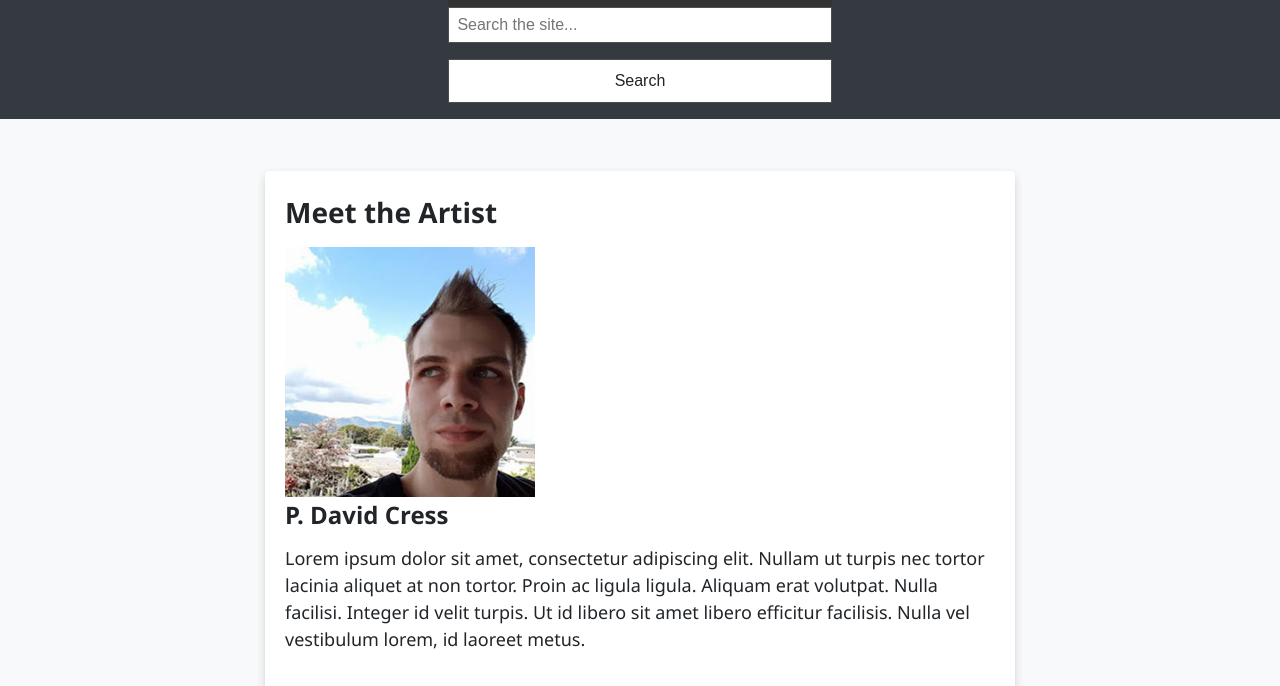
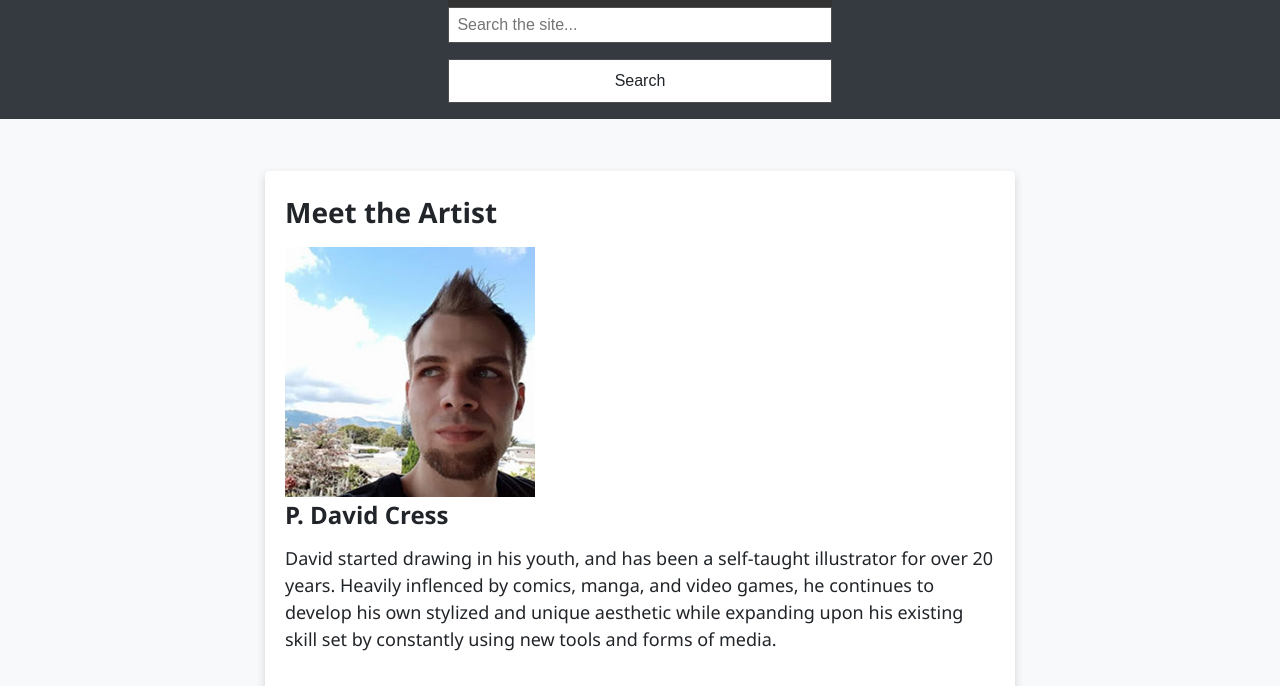
Before and after one commit to ColeBurns/CMST386, a plain HTML site: page project4/about.html in a window 1280 px wide. Shown: the part 114-800 px from the top of the page. Drawn offline with Linux system fonts and the light colour scheme.

Commit message:
Add files via upload

```diff
--- a/project4/about.html
+++ b/project4/about.html
@@ -9,7 +9,7 @@
   <meta name="copyright" content="2025 P. David Cress">
   <meta name="robots" content="index, follow">
   <title>Gallery Collective: About Us</title>
-  <link rel="stylesheet" href="https://cdnjs.cloudflare.com/ajax/libs/font-awesome/6.5.0/css/all.min.css"/>
+  <link rel="stylesheet" href="https://cdnjs.cloudflare.com/ajax/libs/font-awesome/6.5.0/css/all.min.css">
   <link rel="stylesheet" href="css/style.css">
   <link rel="icon" href="favicon/favicon.ico" type="image/x-icon">
 </head>
@@ -46,9 +46,9 @@
       <img src="images/artist.jpg" alt="Portrait of the artist" width="250" height="250">
       <div class="bio-text">
         <h3>P. David Cress</h3>
-        <p>Lorem ipsum dolor sit amet, consectetur adipiscing elit. Nullam ut turpis nec tortor lacinia aliquet at non
-          tortor. Proin ac ligula ligula. Aliquam erat volutpat. Nulla facilisi. Integer id velit turpis. Ut id libero
-          sit amet libero efficitur facilisis. Nulla vel vestibulum lorem, id laoreet metus.</p>
+        <p>David started drawing in his youth, and has been a self-taught illustrator for over 20 years.
+          Heavily inflenced by comics, manga, and video games, he continues to develop his own stylized and unique
+          aesthetic while  expanding upon his existing skill set by constantly using new tools and forms of media.</p>
           <br><br>
         <p><strong>Most Commonly Used Media:</strong></p><br>
         <ul>
@@ -88,9 +88,9 @@
       <p><a href="privacy.html">Privacy Policy</a></p>
       <p id="datetime">Loading current date/time…</p>
     </div>
-    <section class="call-to-action container">
+    <div class="call-to-action container">
         <a href="../index.html" class="button">CMST386 Index</a>
-      </section>
+    </div>
   </footer>
 
   <script>
```
Also changed, not shown: project4/account.html (+3 -3 lines), project4/cart.html (+3 -3 lines), project4/contact.html (+3 -3 lines), project4/faq.html (+3 -3 lines), project4/gallery.html (+3 -3 lines), project4/login.html (+3 -3 lines), project4/piece.html (+3 -3 lines), project4/print.html (+3 -3 lines), project4/privacy.html (+3 -3 lines), project4/project4.html (+2 -2 lines).
